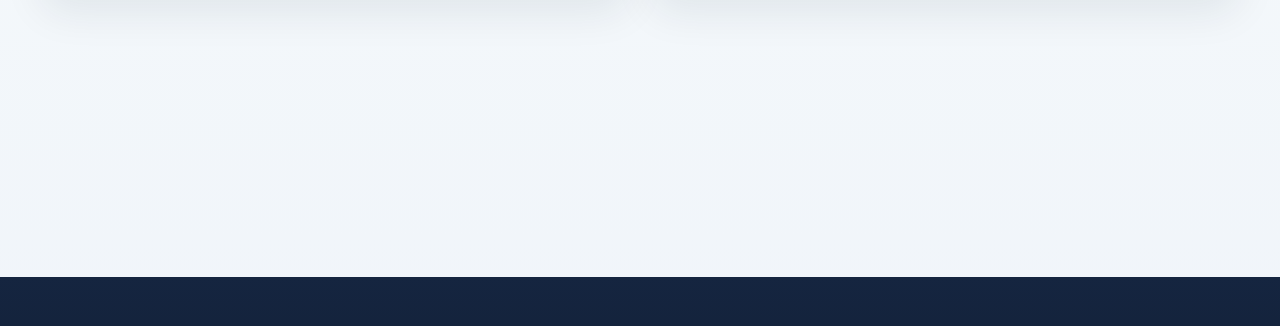
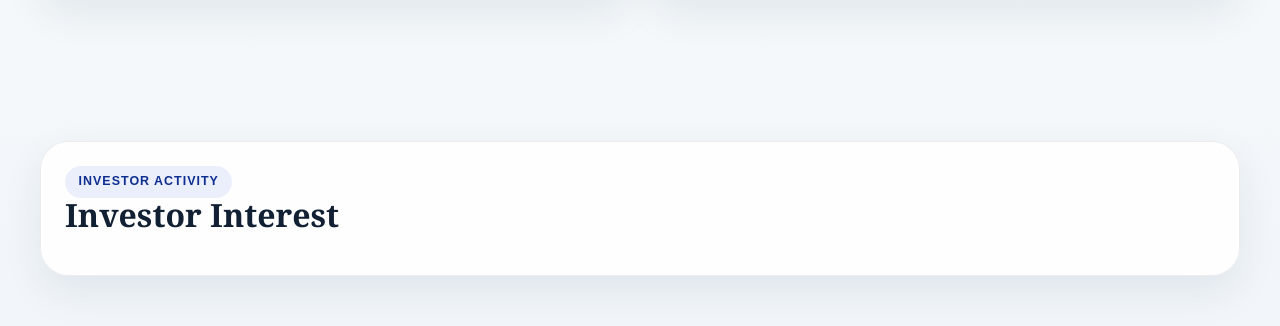
Before and after one commit to thowfiq-ahamed/business-inc, a website: page client/dashboard.html in a window 1280 px wide. Shown: the part 952-1278 px from the top of the page. Drawn offline with Linux system fonts and the light colour scheme; no server answers; sample sign-in values are in the browser's storage.

Commit message:
Add investor interests section to dashboard
Added a new section to display investor interests in the startup.

```diff
--- a/client/dashboard.html
+++ b/client/dashboard.html
@@ -110,6 +110,16 @@
           </div>
           <div id="investor-portfolio"></div>
         </div>
+<!-- ✅ BUG 10 FIX: new section showing investors interested in founder's startup -->
+<div id="investor-interests" class="dashboard-section">
+  <div class="dashboard-section-head">
+    <div>
+      <span class="eyebrow">Investor activity</span>
+      <h2>Investor Interest</h2>
+    </div>
+  </div>
+  <div id="investor-interests-list"></div>
+</div>
 
         <div id="mentor-requests" class="dashboard-section">
           <div class="dashboard-section-head">
```
